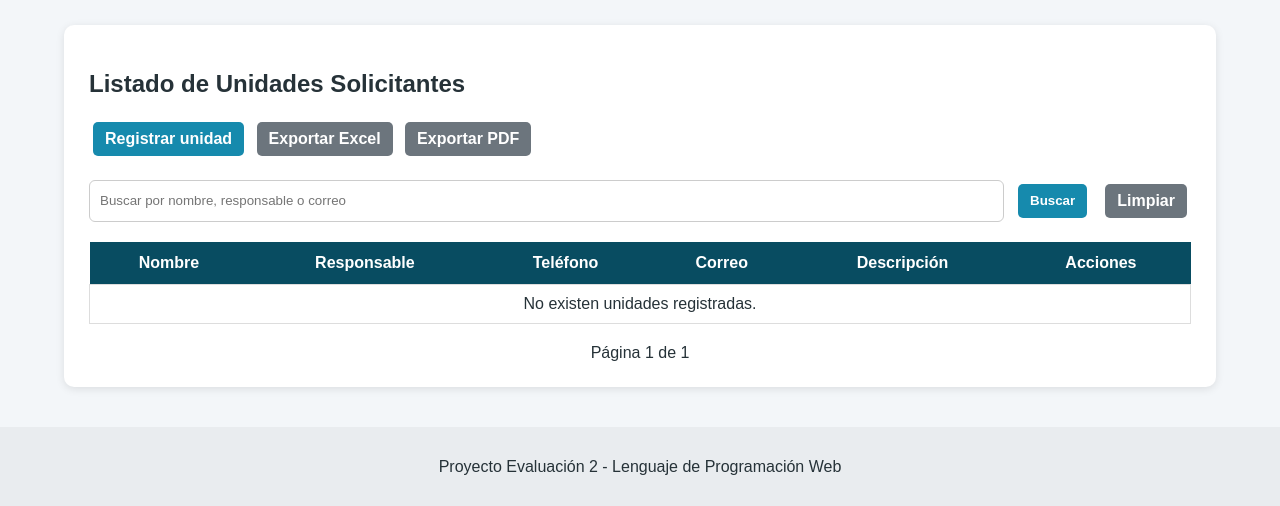
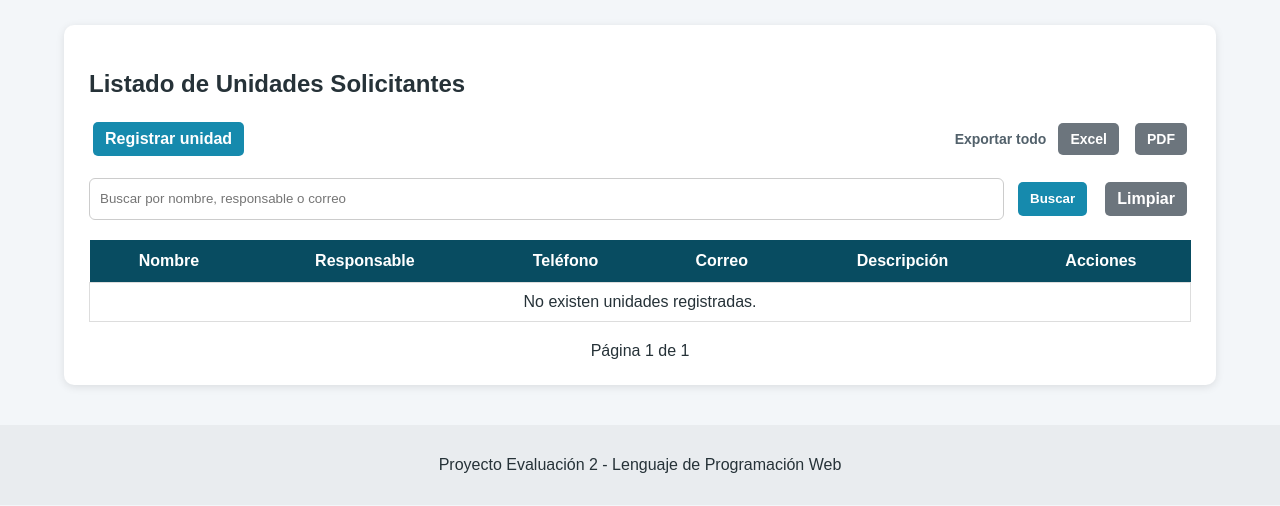
Before and after one commit to FcoUlloaCastillo/SistemaMovilesCESFAM, a Django app: page /unidades/ in a window 1280 px wide. Shown: the part 163-669 px from the top of the page. Run offline with Django 5.2, Linux system fonts and the light colour scheme; data that the repository does not hold is empty; some libraries are stand-ins or nearby versions.

Commit message:
descarga solo los registros filtrados

```diff
--- a/static/css/styles.css
+++ b/static/css/styles.css
@@ -146,6 +146,25 @@ td {
     color: white;
 }
 
+.barra-acciones {
+    display: flex;
+    align-items: center;
+    justify-content: space-between;
+    gap: 16px;
+    flex-wrap: wrap;
+    margin: 16px 0 18px 0;
+}
+
+.grupo-exportar {
+    display: flex;
+    align-items: center;
+    gap: 8px;
+    flex-wrap: wrap;
+    color: #52616b;
+    font-size: 14px;
+    font-weight: bold;
+}
+
 .acciones-tabla {
     white-space: nowrap;
 }
@@ -257,8 +276,8 @@ td {
 }
 
 .buscador {
-    margin-top: 20px;
-    margin-bottom: 20px;
+    margin-top: 10px;
+    margin-bottom: 14px;
     display: flex;
     gap: 10px;
 }
@@ -268,6 +287,16 @@ td {
     padding: 10px;
     border: 1px solid #ccc;
     border-radius: 6px;
+}
+
+.resumen-filtro {
+    margin: 0 0 14px 0;
+    padding: 10px 12px;
+    border-left: 4px solid #168aad;
+    background: #eef8fb;
+    color: #084c61;
+    border-radius: 6px;
+    font-size: 14px;
 }
 
 .acordeon {
--- a/templates/unidades/listar.html
+++ b/templates/unidades/listar.html
@@ -7,12 +7,17 @@
 <section class="card">
     <h2>Listado de Unidades Solicitantes</h2>
 
-    <a href="{% url 'crear_unidad' %}" class="btn">
-        Registrar unidad
-    </a>
+    <div class="barra-acciones">
+        <a href="{% url 'crear_unidad' %}" class="btn">
+            Registrar unidad
+        </a>
 
-    <a href="{% url 'exportar_unidades_excel' %}" class="btn-secundario">Exportar Excel</a>
-    <a href="{% url 'exportar_unidades_pdf' %}" class="btn-secundario">Exportar PDF</a>
+        <div class="grupo-exportar">
+            <span>Exportar {% if busqueda %}resultados filtrados{% else %}todo{% endif %}</span>
+            <a href="{% url 'exportar_unidades_excel' %}?buscar={{ busqueda|urlencode }}" class="btn-secundario">Excel</a>
+            <a href="{% url 'exportar_unidades_pdf' %}?buscar={{ busqueda|urlencode }}" class="btn-secundario">PDF</a>
+        </div>
+    </div>
 
     <form method="GET" class="buscador">
     <input
@@ -28,6 +33,12 @@
         Limpiar
     </a>
     </form>
+
+    {% if busqueda %}
+        <p class="resumen-filtro">
+            Mostrando {{ page_obj.paginator.count }} resultado(s) para "<strong>{{ busqueda }}</strong>".
+        </p>
+    {% endif %}
 
     <table>
         <thead>
@@ -78,7 +89,7 @@
     <div class="paginacion">
 
         {% if page_obj.has_previous %}
-            <a href="?page={{ page_obj.previous_page_number }}">
+            <a href="?buscar={{ busqueda|urlencode }}&page={{ page_obj.previous_page_number }}">
                 Anterior
             </a>
         {% endif %}
@@ -88,7 +99,7 @@
         </span>
 
         {% if page_obj.has_next %}
-            <a href="?page={{ page_obj.next_page_number }}">
+            <a href="?buscar={{ busqueda|urlencode }}&page={{ page_obj.next_page_number }}">
                 Siguiente
             </a>
         {% endif %}
```
Also changed, not shown: templates/actividades/listar.html (+16 -5 lines), templates/conductores/listar.html (+16 -5 lines), templates/destinos/listar.html (+16 -5 lines), templates/reservas/listar.html (+17 -5 lines), templates/vehiculos/listar.html (+16 -5 lines).
